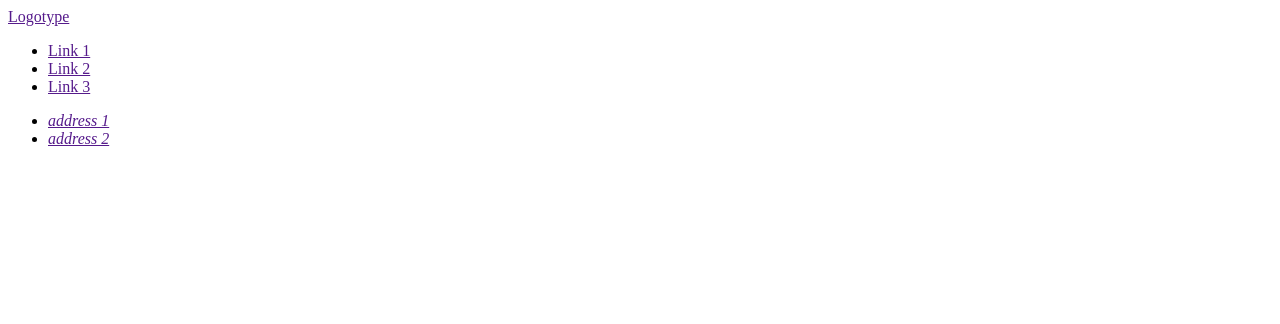
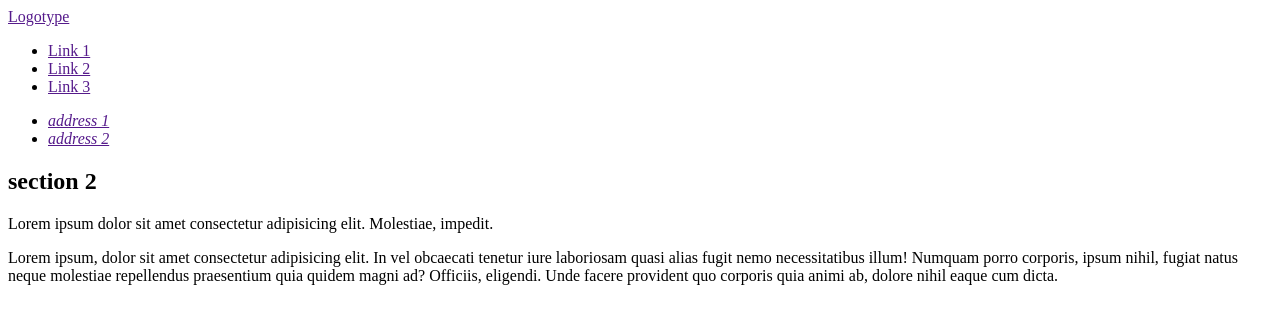
Before and after one commit to SergeyKorobka/blended-team-121-18, a plain HTML site: page index.html in a window 1280 px wide. Drawn offline with Linux system fonts and the light colour scheme.

Commit message:
add section 2

```diff
--- a/index.html
+++ b/index.html
@@ -1,8 +1,8 @@
 <!DOCTYPE html>
 <html lang="en">
   <head>
-  <meta charset="UTF-8">
-  <meta name="viewport" content="width=device-width, initial-scale=1.0">
+    <meta charset="UTF-8" />
+    <meta name="viewport" content="width=device-width, initial-scale=1.0" />
     <title>Document</title>
   </head>
   <body>
@@ -26,5 +26,27 @@
         </address>
       </div>
     </header>
+
+    <main>
+      <section class="section-two">
+        <div class="container">
+          <h2>section 2</h2>
+
+          <p>
+            Lorem ipsum dolor sit amet consectetur adipisicing elit. Molestiae,
+            impedit.
+          </p>
+
+          <p>
+            Lorem ipsum, dolor sit amet consectetur adipisicing elit. In vel
+            obcaecati tenetur iure laboriosam quasi alias fugit nemo
+            necessitatibus illum! Numquam porro corporis, ipsum nihil, fugiat
+            natus neque molestiae repellendus praesentium quia quidem magni ad?
+            Officiis, eligendi. Unde facere provident quo corporis quia animi
+            ab, dolore nihil eaque cum dicta.
+          </p>
+        </div>
+      </section>
+    </main>
   </body>
 </html>
```
Lines whose indentation alone changed are shown as unchanged.
